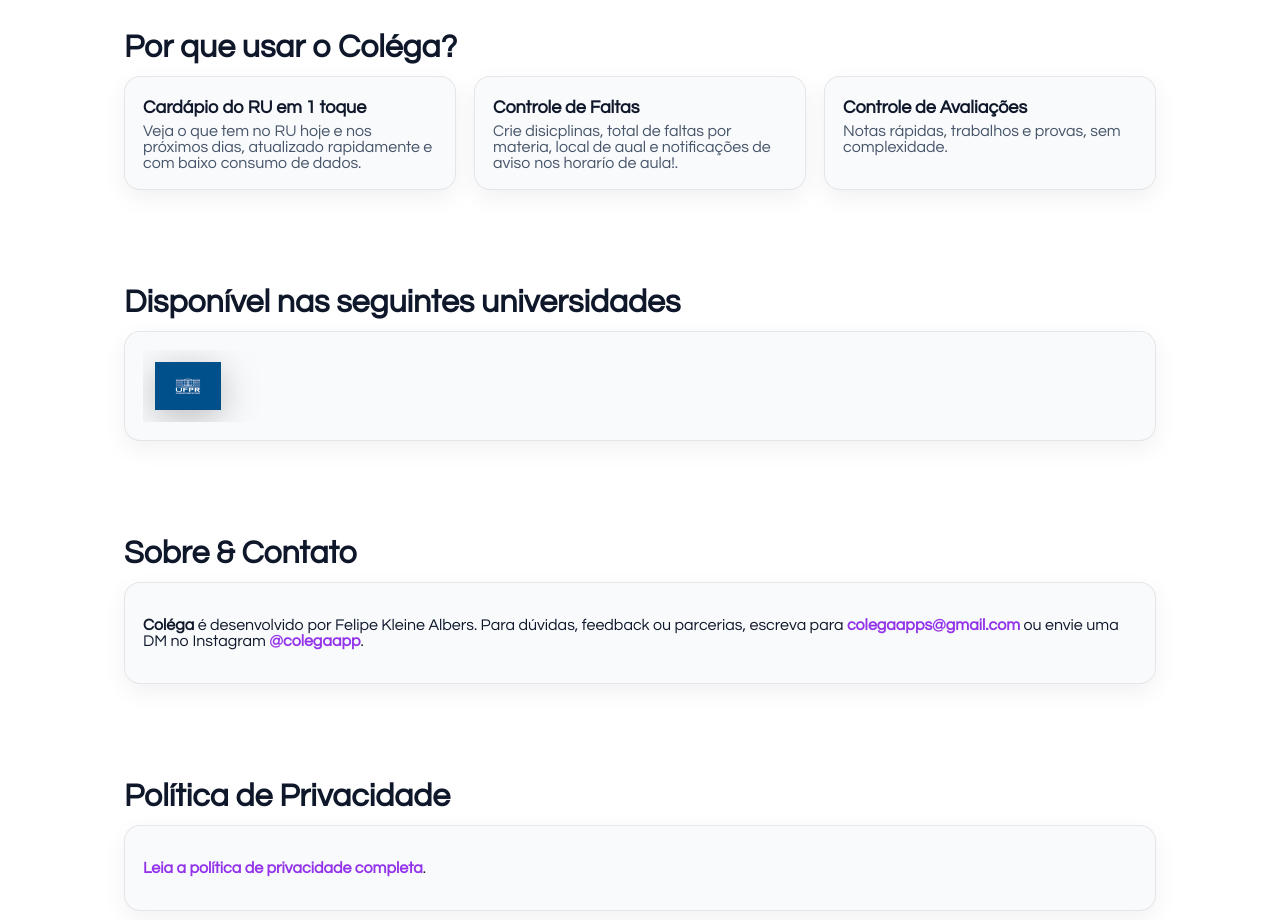
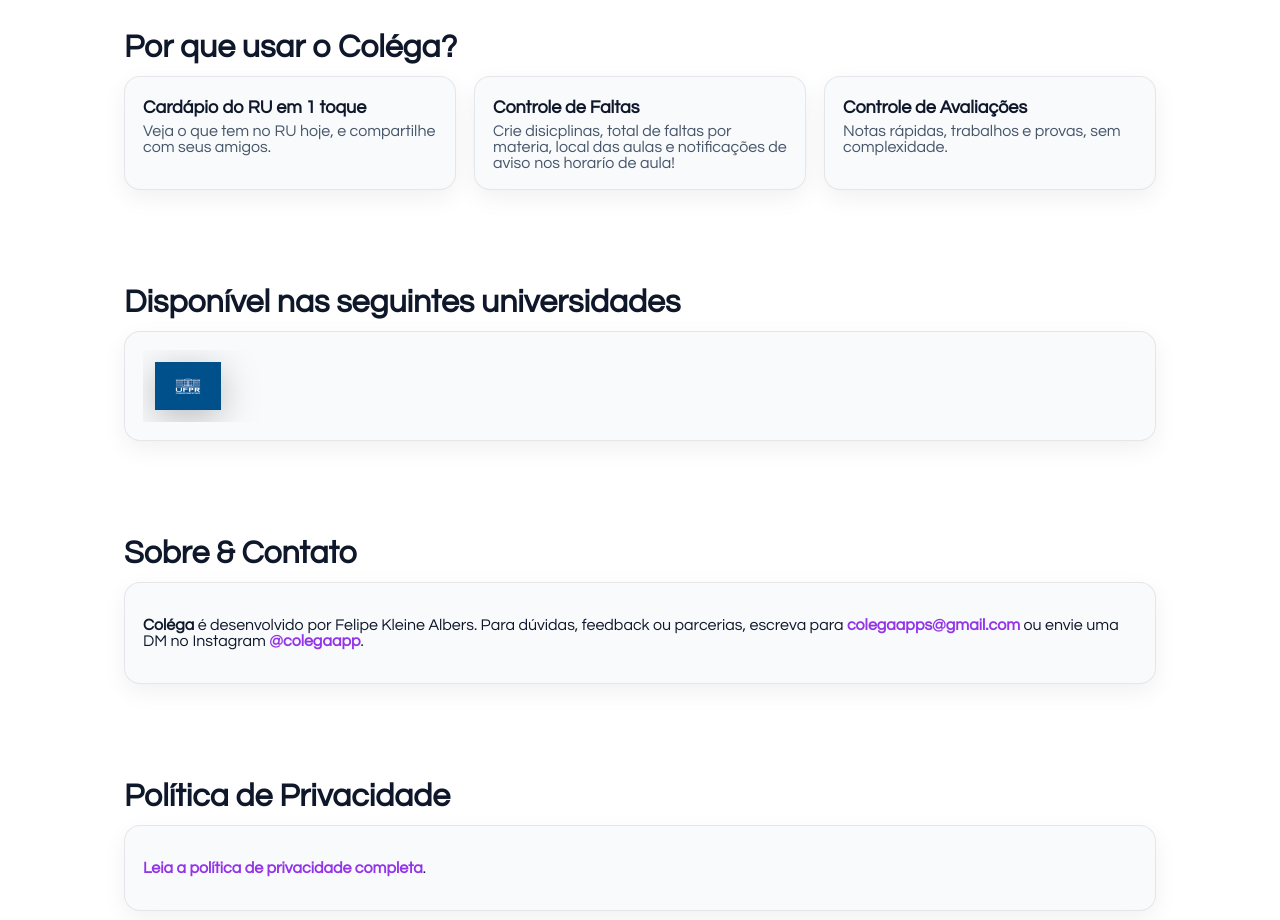
Before and after one commit to Fekleal/Colega-Website, a plain HTML site: page index.html in a window 1280 px wide. Shown: the part 1120-2040 px from the top of the page. Drawn offline with Linux system fonts and the light colour scheme.

Commit message:
Update index.html

```diff
--- a/index.html
+++ b/index.html
@@ -136,11 +136,11 @@
       <div class="grid">
         <article class="feature panel">
           <h3>Cardápio do RU em 1 toque</h3>
-          <p>Veja o que tem no RU hoje e nos próximos dias, atualizado rapidamente e com baixo consumo de dados.</p>
+          <p>Veja o que tem no RU hoje, e compartilhe com seus amigos.</p>
         </article>
         <article class="feature panel">
           <h3>Controle de Faltas</h3>
-          <p>Crie disicplinas, total de faltas por materia, local de aual e notificações de aviso nos horarío de aula!.</p>
+          <p>Crie disicplinas, total de faltas por materia, local das aulas e notificações de aviso nos horarío de aula!</p>
         </article>
         <article class="feature panel">
           <h3>Controle de Avaliações</h3>
```
